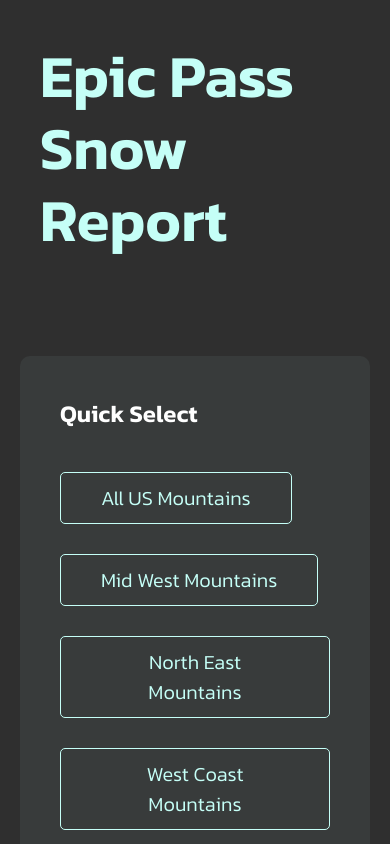
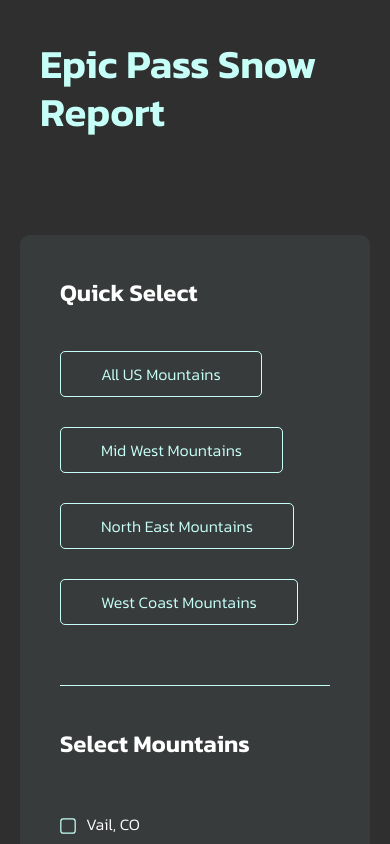
Before and after one commit to ngranahan/epic-snow, a Vue app: page / in a window 390 px wide. Shown: the top 844 px of the page. Built offline with nearby package versions, Linux system fonts and the light colour scheme.

Commit message:
Zhuzh mobile styles

```diff
--- a/src/components/Card.vue
+++ b/src/components/Card.vue
@@ -13,7 +13,7 @@
             <p v-else class="card__subtitle body-tertiary text-brand">{{ weather.date }}</p>
           </div>
           <div v-if="!result.vueError" class="card__intro-data">
-            <p class="card__intro-data-figure heading-primary text-brand">{{ weather.chanceofsnow }}%</p>
+            <p class="card__intro-data-figure heading-tertiary text-brand">{{ weather.chanceofsnow }}%</p>
             <p class="card__intro-data-text body-tertiary text-brand">Chance of Snow</p>
           </div>
         </div>
--- a/src/styles/base/_typography.scss
+++ b/src/styles/base/_typography.scss
@@ -15,8 +15,12 @@
 .heading-primary {
   font-family: $font-sans;
   font-weight: 600;
-  font-size: rem(60);
+  font-size: rem(40);
   line-height: 1.2;
+
+  @include screen(md) {
+    font-size: rem(60);
+  }
 }
 
 .heading-secondary {
@@ -25,10 +29,16 @@
   font-size: rem(24);
 }
 
+.heading-tertiary {
+  font-family: $font-sans;
+  font-weight: 600;
+  font-size: rem(60);
+  line-height: 1.2;
+}
+
 .body-primary {
   font-family: $font-sans;
   font-weight: 300;
-  font-size: rem(20);
 }
 
 .body-secondary {
--- a/src/styles/components/_about.scss
+++ b/src/styles/components/_about.scss
@@ -2,9 +2,14 @@
 
 .about {
   position: relative;
-  padding: rem(60) rem(100);
+  padding: rem(60) 0;
   margin-bottom: rem(60);
   border-bottom: 1px solid $gray-dk;
+
+  @include screen(md) {
+    padding-right: rem(100);
+    padding-left: rem(100);
+  }
 }
 
 .about-slide-fade-enter-active {
--- a/src/styles/components/_card.scss
+++ b/src/styles/components/_card.scss
@@ -36,6 +36,10 @@
   margin-top: rem(10);
 }
 
+.card__title {
+  margin-right: rem(20);
+}
+
 .card__table {
   width: 100%;
   margin-top: rem(40);
--- a/src/styles/components/_header.scss
+++ b/src/styles/components/_header.scss
@@ -3,6 +3,7 @@
 .header {
   padding: rem(40);
   background-color: $gray-dk;
+  margin-bottom: -1px;
 
   @include screen(md) {
     padding: rem(60);
--- a/src/styles/components/_main.scss
+++ b/src/styles/components/_main.scss
@@ -4,6 +4,7 @@
   flex: 1 0 auto;
   background-color: $gray-dk;
   padding: rem(60) 0 rem(60);
+  margin-bottom: -1px;
 
   @include screen(md) {
     padding: rem(100) 0 rem(160);
```
